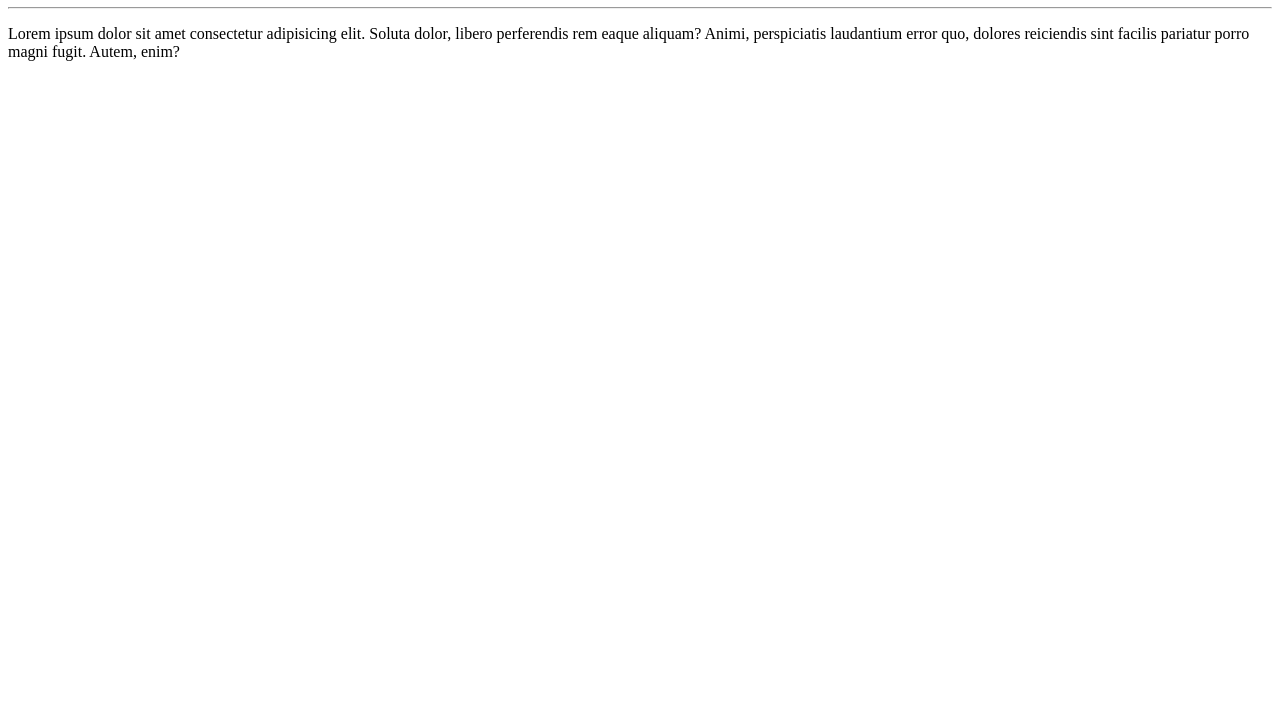
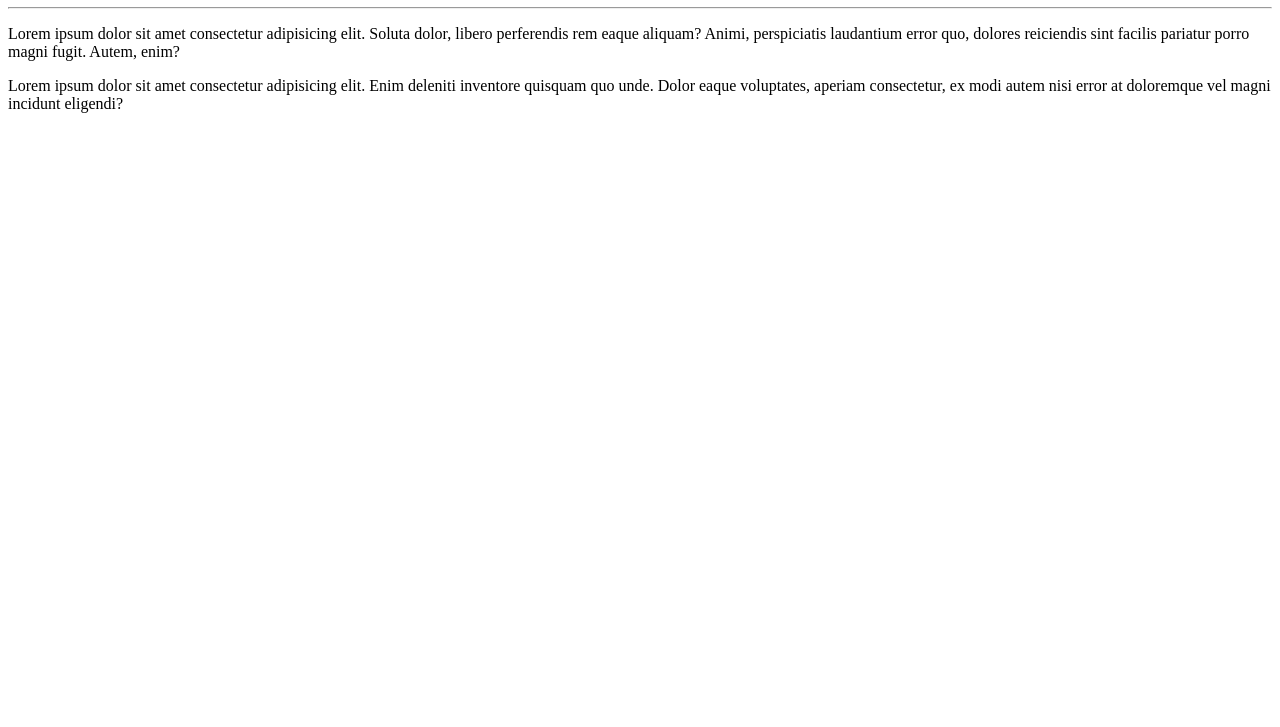
Before and after one commit to iliasdamala/ola-mundo, a plain HTML site: page site exemplo/index.html in a window 1280 px wide. Shown: the part 73-800 px from the top of the page. Drawn offline with Linux system fonts and the light colour scheme.

Commit message:
adicionei um paragrafo

```diff
--- a/site exemplo/index.html
+++ b/site exemplo/index.html
@@ -10,5 +10,6 @@
     <h1>Olá, mundo!</h1>
     <hr>
     <p>Lorem ipsum dolor sit amet consectetur adipisicing elit. Soluta dolor, libero perferendis rem eaque aliquam? Animi, perspiciatis laudantium error quo, dolores reiciendis sint facilis pariatur porro magni fugit. Autem, enim?</p>
+    <p>Lorem ipsum dolor sit amet consectetur adipisicing elit. Enim deleniti inventore quisquam quo unde. Dolor eaque voluptates, aperiam consectetur, ex modi autem nisi error at doloremque vel magni incidunt eligendi?</p>
 </body>
 </html>
```
